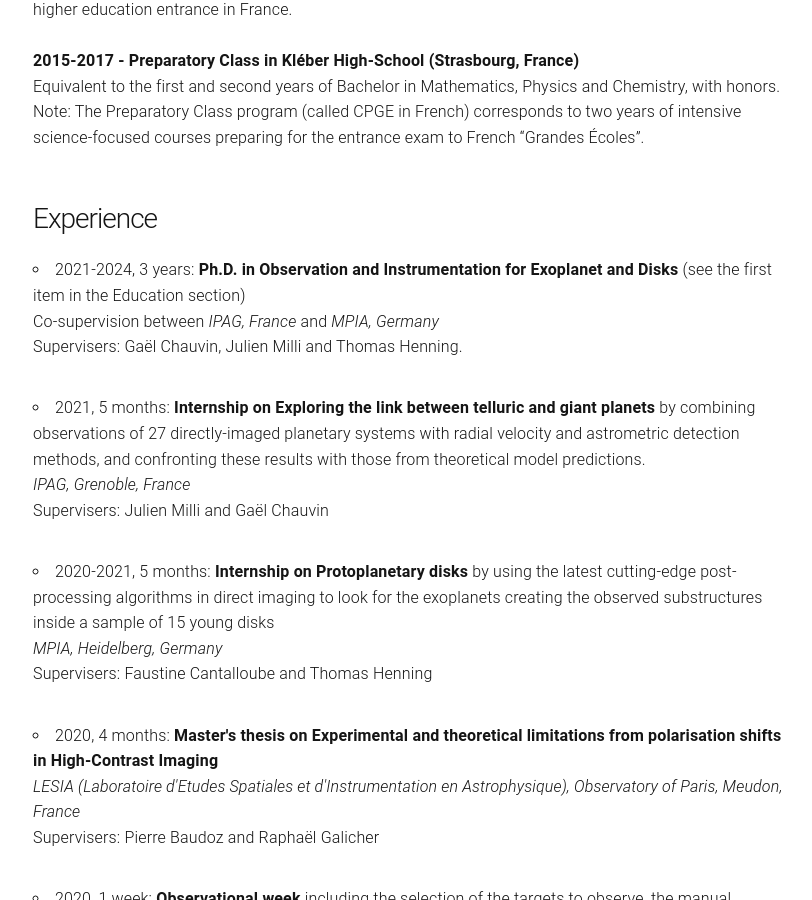
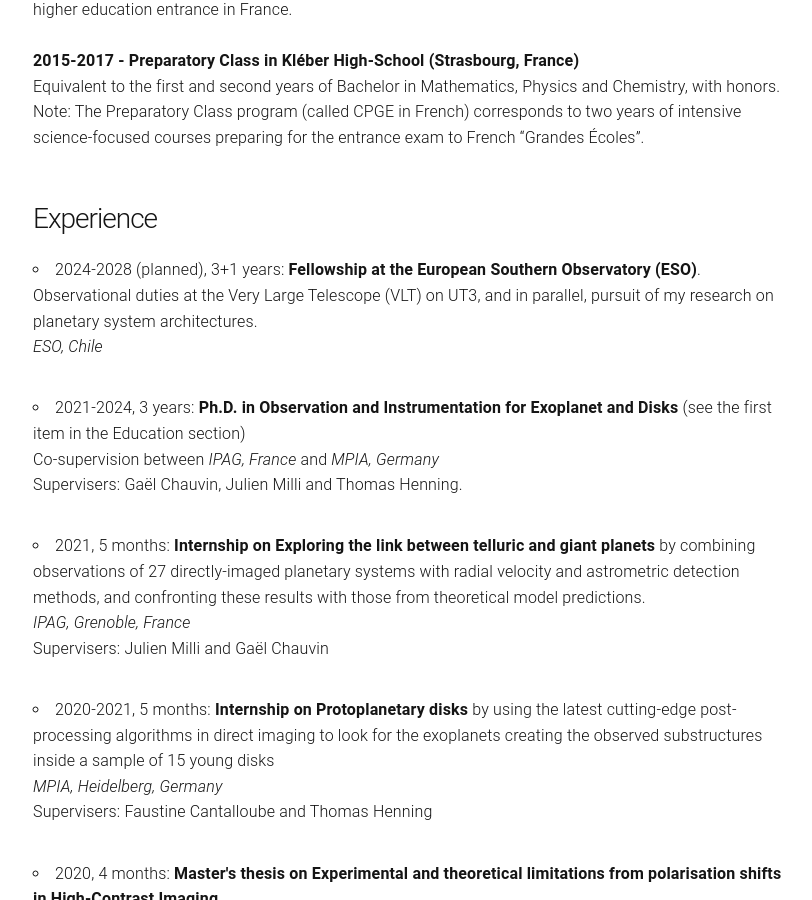
Before and after one commit to cdesgrange/cdesgrange.github.io, a Jekyll site: the page built from resume.md, in a window 1280 px wide and 900 px high, scrolled down 868 px. Shown: the whole window, without its empty margins (227-1039 px from the left). Built offline with Jekyll 4.4.1, drawn with Linux system fonts in a browser that asks for light colours.

Commit message:
Update resume.md
added ESO

```diff
--- a/resume.md
+++ b/resume.md
@@ -6,6 +6,7 @@
 
 
 Download <a href="/Resume_Desgrange_Celia.pdf" target="_blank"> Resume.pdf</a>
+
 
 <h3>Education </h3>
 <strong>Oct. 2021- Sept. 2024: Philosophiae Doctor in Astronomy and Astrophysics</strong>
@@ -43,6 +44,12 @@
 <h3>Experience </h3>
 
 <ul>
+
+<li>2024-2028 (planned), 3+1 years: <b>Fellowship at the European Southern Observatory (ESO)</b>. Observational duties at the Very Large Telescope (VLT) on UT3, and in parallel, pursuit of my research on planetary system architectures.
+  <br>
+  <i> ESO, Chile</i>
+</li>
+  <br>
 
 <li>2021-2024, 3 years: <b>Ph.D. in Observation and Instrumentation for Exoplanet and Disks</b> (see the first item in the Education section)
   <br>
```
